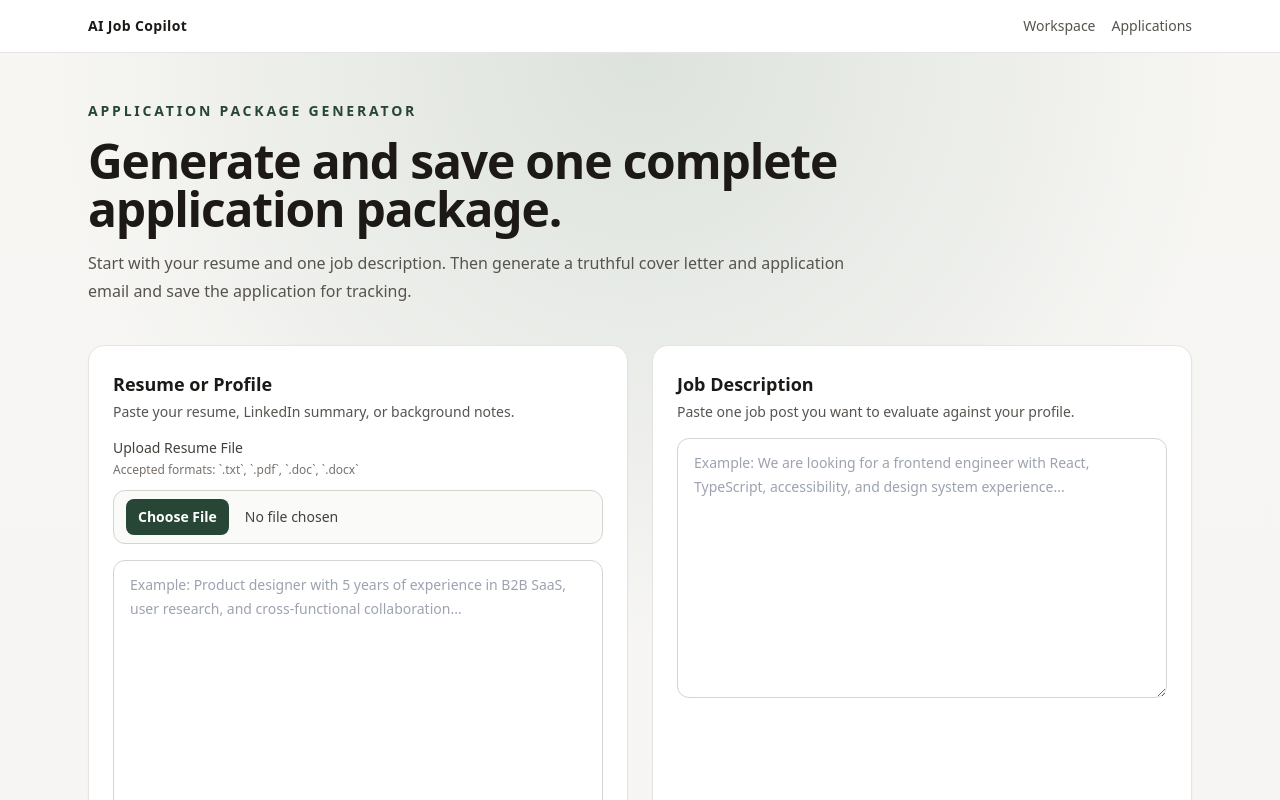
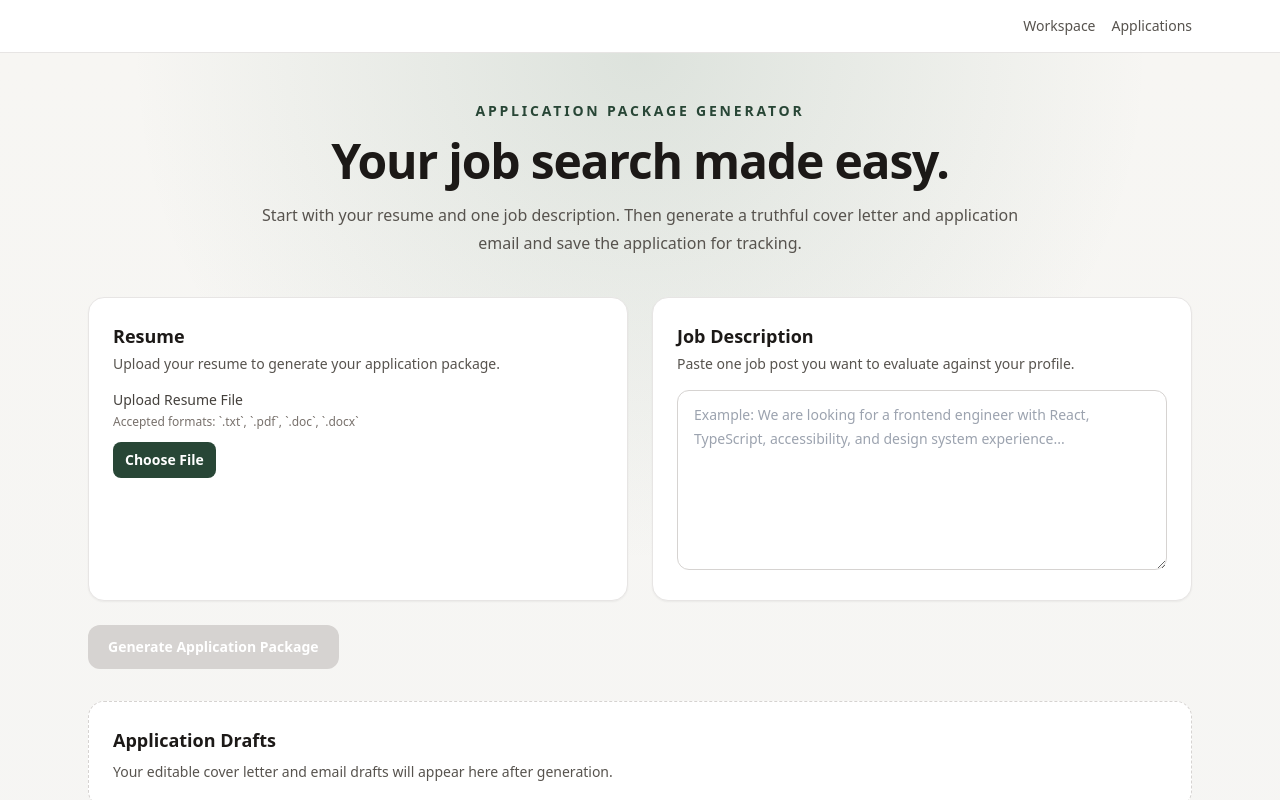
Before and after one commit to Andrea-Brezanova/job-search-copilot, a Next.js app: page / in a window 1280 px wide. Shown: the top 800 px of the page. Built offline with nearby package versions, Linux system fonts and the light colour scheme.

Commit message:
Refine homepage upload and form layout

```diff
--- a/src/app/layout.tsx
+++ b/src/app/layout.tsx
@@ -19,13 +19,7 @@ export default function RootLayout({
     <html lang="en">
       <body>
         <div className="border-b border-stone-200 bg-white/90 backdrop-blur">
-          <div className="mx-auto flex max-w-6xl items-center justify-between px-6 py-4">
-            <Link
-              href="/"
-              className="text-sm font-semibold tracking-wide text-stone-900"
-            >
-              AI Job Copilot
-            </Link>
+          <div className="mx-auto flex max-w-6xl items-center justify-end px-6 py-4">
             <nav className="flex items-center gap-4 text-sm text-stone-600">
               <Link href="/" className="hover:text-stone-900">
                 Workspace
--- a/src/components/JobForm.tsx
+++ b/src/components/JobForm.tsx
@@ -20,7 +20,7 @@ export function JobForm({ value, onChange }: JobFormProps) {
           value={value}
           onChange={(event) => onChange(event.target.value)}
           placeholder="Example: We are looking for a frontend engineer with React, TypeScript, accessibility, and design system experience..."
-          className="min-h-[260px] w-full rounded-xl border border-stone-300 px-4 py-3 text-sm leading-6 outline-none transition focus:border-brand-500 focus:ring-2 focus:ring-brand-100"
+          className="min-h-[180px] w-full rounded-xl border border-stone-300 px-4 py-3 text-sm leading-6 outline-none transition focus:border-brand-500 focus:ring-2 focus:ring-brand-100"
         />
       </label>
     </section>
--- a/src/components/ResumeForm.tsx
+++ b/src/components/ResumeForm.tsx
@@ -1,10 +1,7 @@
- "use client";
-
-import { useEffect, useRef, useState } from "react";
+"use client";
 
 // This file renders the resume or profile textarea input.
 type ResumeFormProps = {
-  value: string;
   onChange: (value: string) => void;
   onFileChange: (file: File | null) => void;
   isUploading: boolean;
@@ -15,7 +12,6 @@ type ResumeFormProps = {
 };
 
 export function ResumeForm({
-  value,
   onChange,
   onFileChange,
   isUploading,
@@ -24,28 +20,21 @@ export function ResumeForm({
   uploadedFileName,
   uploadNote
 }: ResumeFormProps) {
-  const [isEditorExpanded, setIsEditorExpanded] = useState(true);
-  const hadResumeContentRef = useRef(false);
-  const hasResumeContent = value.trim().length > 0 || Boolean(uploadedFileName);
-
-  useEffect(() => {
-    if (hasResumeContent && !hadResumeContentRef.current) {
-      setIsEditorExpanded(false);
-    }
-
-    hadResumeContentRef.current = hasResumeContent;
-  }, [hasResumeContent]);
+  function handleClearResume() {
+    onChange("");
+    onFileChange(null);
+  }
 
   return (
     <section className="rounded-2xl border border-stone-200 bg-white p-6 shadow-sm">
       <div className="mb-4">
-        <h2 className="text-lg font-semibold text-stone-900">Resume or Profile</h2>
+        <h2 className="text-lg font-semibold text-stone-900">Resume</h2>
         <p className="mt-1 text-sm text-stone-600">
-          Paste your resume, LinkedIn summary, or background notes.
+          Upload your resume to generate your application package.
         </p>
       </div>
 
-      <div className="mb-4">
+      <div>
         <label className="block text-sm font-medium text-stone-700">
           Upload Resume File
         </label>
@@ -54,77 +43,61 @@ export function ResumeForm({
         </p>
 
         <input
+          id="resume-file-input"
           type="file"
           accept=".txt,.pdf,.doc,.docx"
           onChange={(event) => onFileChange(event.target.files?.[0] ?? null)}
-          className="mt-3 block w-full rounded-xl border border-stone-300 bg-stone-50 px-3 py-2 text-sm text-stone-700 file:mr-4 file:rounded-lg file:border-0 file:bg-brand-700 file:px-3 file:py-2 file:text-sm file:font-semibold file:text-white hover:file:bg-brand-900"
+          className="sr-only"
         />
 
+        {uploadedFileName ? (
+          <div className="mt-3 flex items-center gap-3 rounded-xl border border-stone-200 bg-stone-50 px-3 py-3">
+            <label
+              htmlFor="resume-file-input"
+              className="cursor-pointer rounded-lg bg-brand-700 px-3 py-2 text-sm font-semibold text-white transition hover:bg-brand-900"
+            >
+              Choose File
+            </label>
+            <span className="flex min-w-0 items-center gap-2 text-sm text-stone-700">
+              <span aria-hidden="true">📄</span>
+              <span className="truncate">{uploadedFileName}</span>
+            </span>
+            <button
+              type="button"
+              onClick={handleClearResume}
+              className="ml-auto cursor-pointer text-gray-500 transition hover:text-black"
+              aria-label="Clear uploaded resume"
+            >
+              ✕
+            </button>
+          </div>
+        ) : (
+          <div className="mt-3">
+            <label
+              htmlFor="resume-file-input"
+              className="inline-flex cursor-pointer items-center rounded-lg bg-brand-700 px-3 py-2 text-sm font-semibold text-white transition hover:bg-brand-900"
+            >
+              Choose File
+            </label>
+          </div>
+        )}
+
         {isUploading ? (
-          <p className="mt-2 text-sm text-stone-600">Uploading resume file...</p>
-        ) : null}
-
-        {uploadedFileName ? (
-          <p className="mt-2 text-sm text-stone-600">Selected file: {uploadedFileName}</p>
+          <p className="mt-3 text-sm text-stone-600">Uploading resume file...</p>
         ) : null}
 
         {uploadNote ? (
-          <p className="mt-2 text-sm text-amber-700">{uploadNote}</p>
+          <p className="mt-3 text-sm text-amber-700">{uploadNote}</p>
         ) : null}
 
         {uploadError ? (
-          <p className="mt-2 text-sm text-rose-700">{uploadError}</p>
+          <p className="mt-3 text-sm text-rose-700">{uploadError}</p>
         ) : null}
 
         {uploadSuccess ? (
-          <p className="mt-2 text-sm text-emerald-700">{uploadSuccess}</p>
+          <p className="mt-3 text-sm text-emerald-700">{uploadSuccess}</p>
         ) : null}
       </div>
-
-      {hasResumeContent && !isEditorExpanded ? (
-        <div className="rounded-xl border border-stone-200 bg-stone-50 px-4 py-4">
-          <div className="flex items-start justify-between gap-4">
-            <div>
-              <p className="text-sm font-medium text-stone-800">Resume text loaded</p>
-              <p className="mt-1 text-xs text-stone-500">
-                {value.trim().length} characters available for generation
-              </p>
-            </div>
-
-            <button
-              type="button"
-              onClick={() => setIsEditorExpanded(true)}
-              className="rounded-lg border border-stone-300 bg-white px-3 py-2 text-sm font-medium text-stone-700 transition hover:border-brand-400 hover:text-brand-700"
-            >
-              Edit Resume Text
-            </button>
-          </div>
-        </div>
-      ) : (
-        <div>
-          {hasResumeContent ? (
-            <div className="mb-3 flex justify-end">
-              <button
-                type="button"
-                onClick={() => setIsEditorExpanded(false)}
-                className="rounded-lg border border-stone-300 bg-white px-3 py-2 text-sm font-medium text-stone-700 transition hover:border-brand-400 hover:text-brand-700"
-              >
-                Collapse Resume Text
-              </button>
-            </div>
-          ) : null}
-
-          <label className="block">
-            <span className="sr-only">Resume or profile text</span>
-            <textarea
-              value={value}
-              onChange={(event) => onChange(event.target.value)}
-              placeholder="Example: Product designer with 5 years of experience in B2B SaaS, user research, and cross-functional collaboration..."
-              className="min-h-[260px] w-full rounded-xl border border-stone-300 px-4 py-3 text-sm leading-6 outline-none transition focus:border-brand-500 focus:ring-2 focus:ring-brand-100"
-            />
-          </label>
-        </div>
-      )}
     </section>
   );
 }
--- a/src/components/Workspace.tsx
+++ b/src/components/Workspace.tsx
@@ -177,7 +177,7 @@ export function Workspace() {
 
     if (!canSubmitWithCurrentResumeInput()) {
       setStatusMessage(
-        "File selected, but this format is not parsed yet. Please paste your resume text for now.",
+        "Please upload a resume file that can be parsed before generating your application package.",
       );
       return;
     }
@@ -277,22 +277,22 @@ export function Workspace() {
     applicationPackage?.documents ?? null;
 
   function canSubmitWithCurrentResumeInput() {
-    // The backend endpoints still need actual resume text, so a file-only state
-    // should be blocked until that file has been parsed into the textarea.
+    // The backend endpoints still need extracted resume text, so generation stays blocked
+    // until the uploaded file has been parsed successfully.
     return hasJobText && hasResumeText;
   }
 
   return (
     <main className="min-h-screen bg-[radial-gradient(circle_at_top,_rgba(61,107,82,0.14),_transparent_35%),linear-gradient(to_bottom,_#f7f6f3,_#f5f5f4)]">
       <div className="mx-auto max-w-6xl px-6 py-12">
-        <header className="max-w-3xl">
-          <p className="text-sm font-semibold uppercase tracking-[0.2em] text-brand-700">
+        <header className="mx-auto max-w-3xl text-center">
+          <p className="text-center text-sm font-semibold uppercase tracking-[0.2em] text-brand-700">
             Application Package Generator
           </p>
-          <h1 className="mt-4 text-4xl font-semibold tracking-tight text-stone-900 sm:text-5xl">
-            Generate and save one complete application package.
+          <h1 className="mt-4 text-center text-4xl font-semibold tracking-tight text-stone-900 sm:text-5xl">
+            Your job search made easy.
           </h1>
-          <p className="mt-4 text-base leading-7 text-stone-600">
+          <p className="mt-4 text-center text-base leading-7 text-stone-600">
             Start with your resume and one job description. Then generate a
             truthful cover letter and application email and save the application
             for tracking.
@@ -301,7 +301,6 @@ export function Workspace() {
 
         <section className="mt-10 grid gap-6 lg:grid-cols-2">
           <ResumeForm
-            value={profileText}
             onChange={handleProfileTextChange}
             onFileChange={handleResumeFileChange}
             isUploading={isUploading}
```
